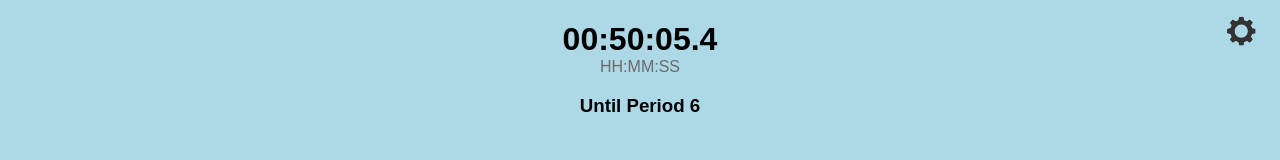
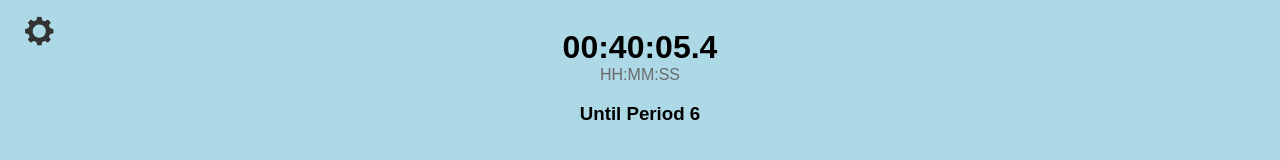
Before and after one commit to Brian-Tas/bell-countdown, a plain HTML site: page index.html in a window 1280 px wide. Drawn offline with Linux system fonts and the light colour scheme.

Commit message:
update code from google drive

```diff
--- a/index.html
+++ b/index.html
@@ -13,7 +13,10 @@
             <img src='gear-icon.png' id='gear-img'/>
         </button>
     </div>
-    <div class='time-in' id='time-content'>
+    <div id='settings-content'>
+        <h1>Settings</h1>
+    </div>
+    <div id='time-content'>
         <h1 id="time-text"></h1>
         <p id='label-text'>HH:MM:SS</p>
         <h3 id='period-text'></h3>
--- a/main.js
+++ b/main.js
@@ -5,7 +5,7 @@ const toSeconds = time => {
            (time[1] ? time[1] * 60 : 0) + //minutes
            (time[2] ? time[2] : 0) + //seconds
            (time[3] ? time[3]/10 : 0) //milliseconds
-          );
+    );
 }
 const getJson = async jsonLink => {
     const raw = await fetch(jsonLink);
@@ -27,9 +27,27 @@ const jsonToSeconds = data => {
     }
     return toSeconds(dataArr);
 }
+const getDayType = dayNumber => {
+    let localTable = periodTable;
+    let localTableKeys = Object.keys(localTable);
+    let iterDays;
+    let iterLocalObject;
+    for(let h = 0; h < localTableKeys.length; h++) {
+        iterLocalObject = eval(`localTable.${Object.keys(localTable)[h]}`)
+        iterDays = iterLocalObject.days;
+        for(let i = 0; i < iterDays.length; i++) {
+            if(iterDays[i] === dayNumber) {
+                return iterLocalObject.times;
+            }
+        }
+    }
+    return ({
+        Midnight: "24:00:00"
+    })
+}
 const getPeriod = inputTime => {
     const currentDate = new Date();
-    const dayTable = eval(("periodTable." + (currentDate.getDay() === 3 || currentDate.getDay() === 4 ? 'jaguar' : 'normal') + ".times"))
+    const dayTable = getDayType(currentDate.getDay());
     const timesTable = Object.values(dayTable);
 
     for(let i = 0; i < timesTable.length; i++) {
@@ -41,6 +59,10 @@ const getPeriod = inputTime => {
             });
         }
     }
+    return ({
+        value: 86400,
+        nextKey: "End of Day"
+    })
 }
 (async () => {
     await getJson('./times.json');
--- a/settings.js
+++ b/settings.js
@@ -1,3 +1,12 @@
+let i = 0;
+
 const dropDown = () => {
-    document.getElementById("gear-btn").animate
+    if(i%2){
+        document.getElementById('time-content').style.animationName = 'from-left'
+        document.getElementById('settings-content').style.animationName = 'to-right';
+    } else {
+        document.getElementById('time-content').style.animationName = 'to-right';
+        document.getElementById('settings-content').style.animationName = 'from-left';
+    }
+    i++;
 }
--- a/styles.css
+++ b/styles.css
@@ -4,27 +4,21 @@ body {
     background-color: #ADD8E6;
 }
 
-@keyframes settings-in {
+@keyframes from-left {
     from {
-        top: -40px;
+        left: -150%;
     } to {
-        top: 10px;
+        left: 50%;
+        transform: translate(-50%, 0);
     }
 }
 
-@keyframes time-in-animation {
+@keyframes to-right {
     from {
-
+        left: 50%;
+        transform: translate(-50%, 0);
     } to {
-
-    }
-}
-
-@keyframes time-out-animation {
-    from {
-
-    } to {
-
+        left: 150%;
     }
 }
 
@@ -42,9 +36,7 @@ body {
     border: none;
     position: absolute;
     top: 10px;
-    right: 10px;
-    animation-duration: 800ms;
-    animation-name: settings-in;
+    left: 10px;
 }
 
 #gear-img {
@@ -52,14 +44,18 @@ body {
 }
 
 #time-content {
+    position: absolute;
+    left: 50%;
+    transform: translate(-50%, 0);
+    animation-duration: 1s;
     animation-fill-mode: forwards;
-    animation-duration: 1s;
+    animation-name: to-corner;
 }
 
-#time-content.time-in {
-    animation-name: time-in-animation;
+#settings-content {
+    position: absolute;
+    left: -150%;
+    transform: translate(-50%, 0);
+    animation-duration: 1s;
+    animation-fill-mode: forwards;
 }
-
-#time-content.time-out {
-
-}
--- a/times.json
+++ b/times.json
@@ -1,6 +1,4 @@
 {
-    "_comment": "use _'s as spaces",
-    "_comment": "Monday is day 1, Tuesday is day 2, and so on, with sunday being day 7",
     "normal": {
         "times": {
             "Homeroom": "7:50:00",
@@ -9,7 +7,7 @@
             "Period_3": "10:29:00",
             "Lunch": "11:01:00",
             "Period_4": "11:55:00",
-            "Period_5": "12:48:00",
+            "Period_5": "12:38:00",
             "Period_6": "13:41:00",
             "Period_7": "14:38:00"
         },
@@ -30,12 +28,5 @@
         "Period_7": "14:38:00"
         },
         "days": [3, 4]
-    },
-
-    "weekend": {
-        "times": {
-            "Freedom": "24:00:00"
-        },
-        "days": [6, 7]
     }
 }
```
